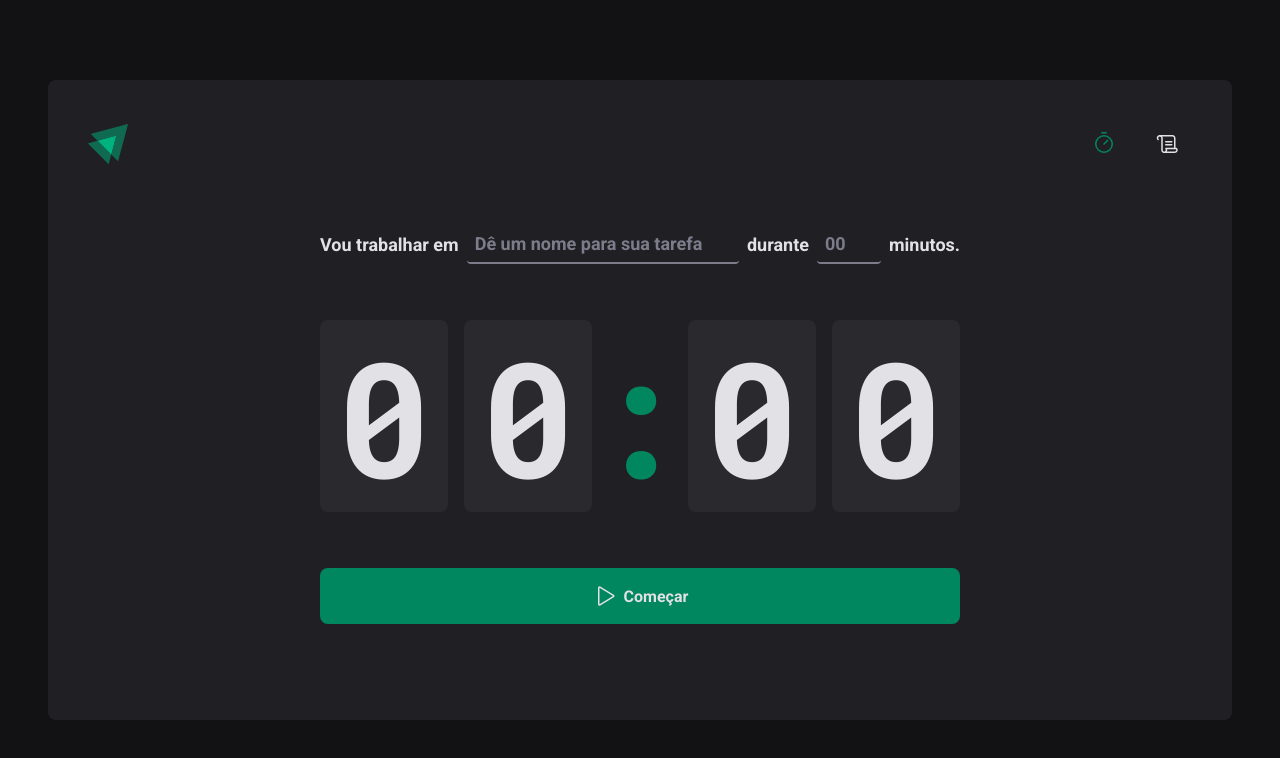
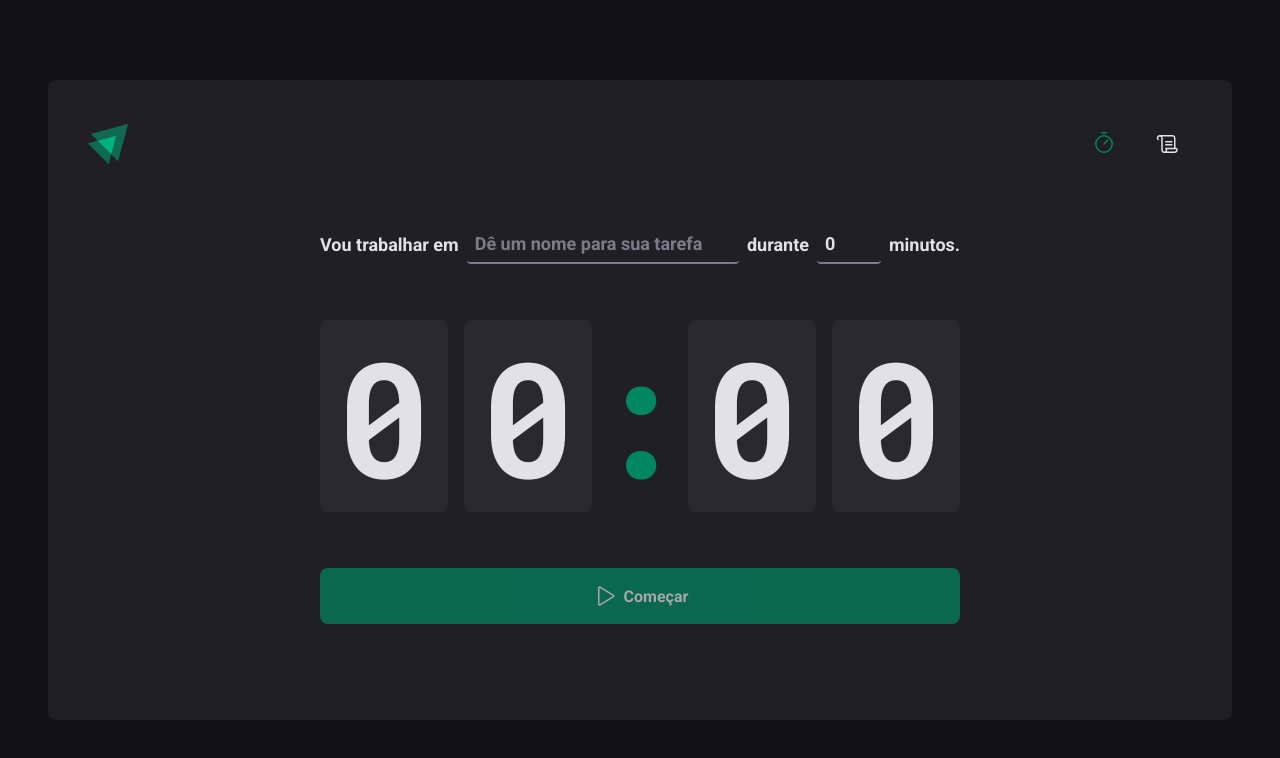
Before and after one commit to ivanvinicius/ignite.timer, a React (Vite) app: page / in a window 1280 px wide. Shown: the top 758 px of the page. Built offline with nearby package versions, Linux system fonts and the light colour scheme.

Commit message:
feat: react hook form & zod schema validation

```diff
--- a/package.json
+++ b/package.json
@@ -9,12 +9,15 @@
     "preview": "vite preview"
   },
   "dependencies": {
+    "@hookform/resolvers": "^2.9.8",
     "@types/styled-components": "^5.1.26",
     "phosphor-react": "^1.4.1",
     "react": "^18.2.0",
     "react-dom": "^18.2.0",
+    "react-hook-form": "^7.36.1",
     "react-router-dom": "6.3.0",
-    "styled-components": "^5.3.6"
+    "styled-components": "^5.3.6",
+    "zod": "^3.19.1"
   },
   "devDependencies": {
     "@types/react": "^18.0.17",
--- a/src/pages/Home/index.tsx
+++ b/src/pages/Home/index.tsx
@@ -1,4 +1,7 @@
 import { Play } from 'phosphor-react'
+import { useForm } from 'react-hook-form'
+import { zodResolver } from '@hookform/resolvers/zod'
+import * as zod from 'zod'
 
 import {
   HomeContainer,
@@ -10,16 +13,44 @@ import {
   StartCountdownButton
 } from './styles'
 
+const newCycleSchemaValidation = zod.object({
+  task: zod
+    .string()
+    .min(1, 'Informe a tarefa')
+    .max(256, '256 é máximo de caracteres'),
+  minutesAmount: zod
+    .number()
+    .min(5, '5 é o valor mínimo')
+    .max(60, '60 é o valor máximo')
+})
+
+type NewCycleFormData = zod.infer<typeof newCycleSchemaValidation>
+
 export function Home() {
+  const { register, handleSubmit, watch, reset } = useForm<NewCycleFormData>({
+    resolver: zodResolver(newCycleSchemaValidation),
+    defaultValues: {
+      task: '',
+      minutesAmount: 0
+    }
+  })
+  const isSubmitButtonDisabled = watch('task')
+
+  function handleCreateNewCycle(data: NewCycleFormData) {
+    console.log(data)
+    reset()
+  }
+
   return (
     <HomeContainer>
-      <form action="">
+      <form onSubmit={handleSubmit(handleCreateNewCycle)}>
         <FormContainer>
           <label htmlFor="task">Vou trabalhar em</label>
           <TaskInput
             id="task"
             list="task-suggestions"
             placeholder="Dê um nome para sua tarefa"
+            {...register('task')}
           />
 
           <datalist id="task-suggestions">
@@ -36,6 +67,7 @@ export function Home() {
             step={5}
             min={5}
             max={60}
+            {...register('minutesAmount', { valueAsNumber: true })}
           />
 
           <span>minutos.</span>
@@ -49,7 +81,7 @@ export function Home() {
           <span>0</span>
         </CountdownContainer>
 
-        <StartCountdownButton type="submit">
+        <StartCountdownButton type="submit" disabled={!isSubmitButtonDisabled}>
           <Play size={24} />
           Começar
         </StartCountdownButton>
```
Also changed, not shown: 2 other files (tests, documents, lock files or other folders).
